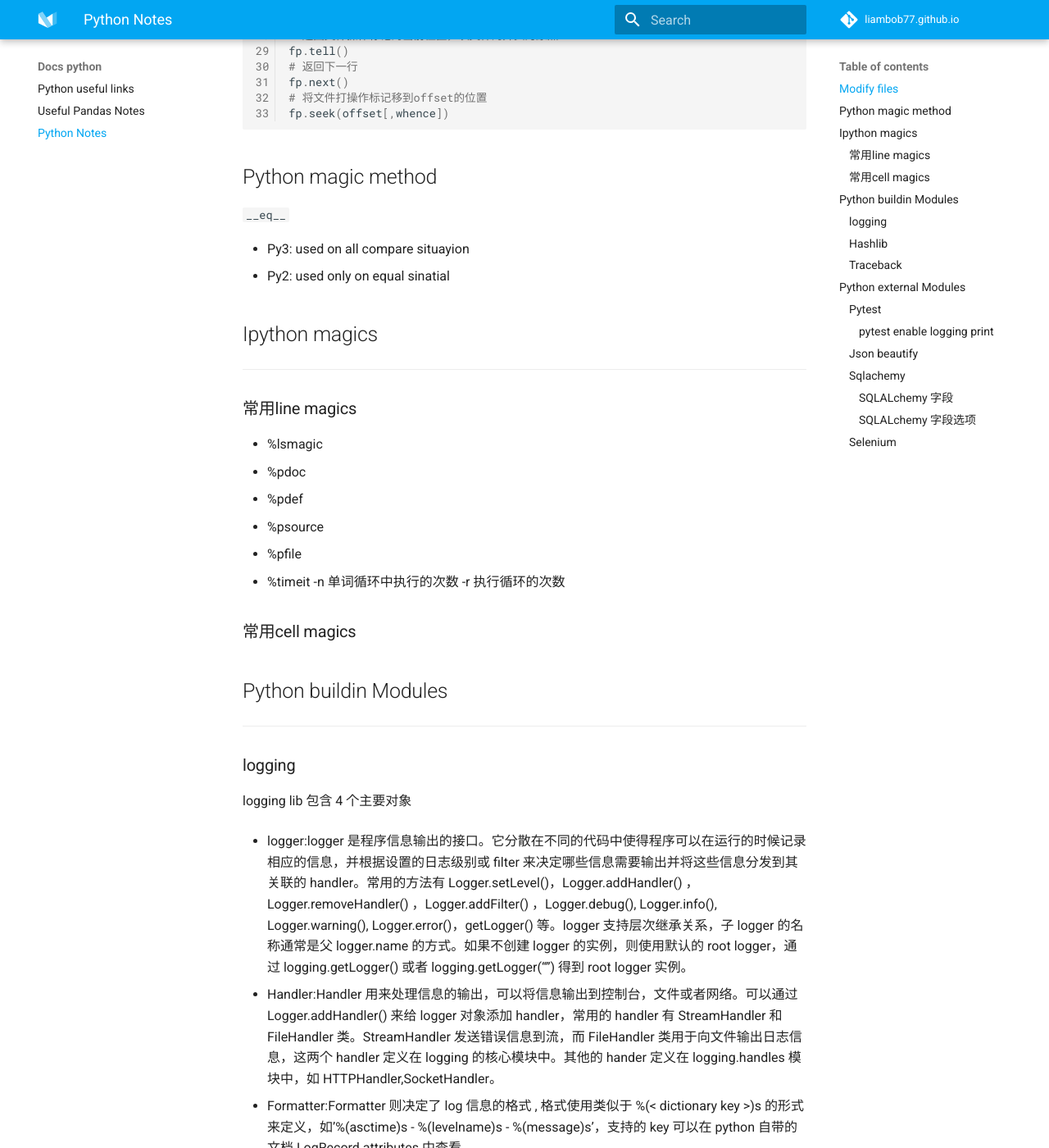
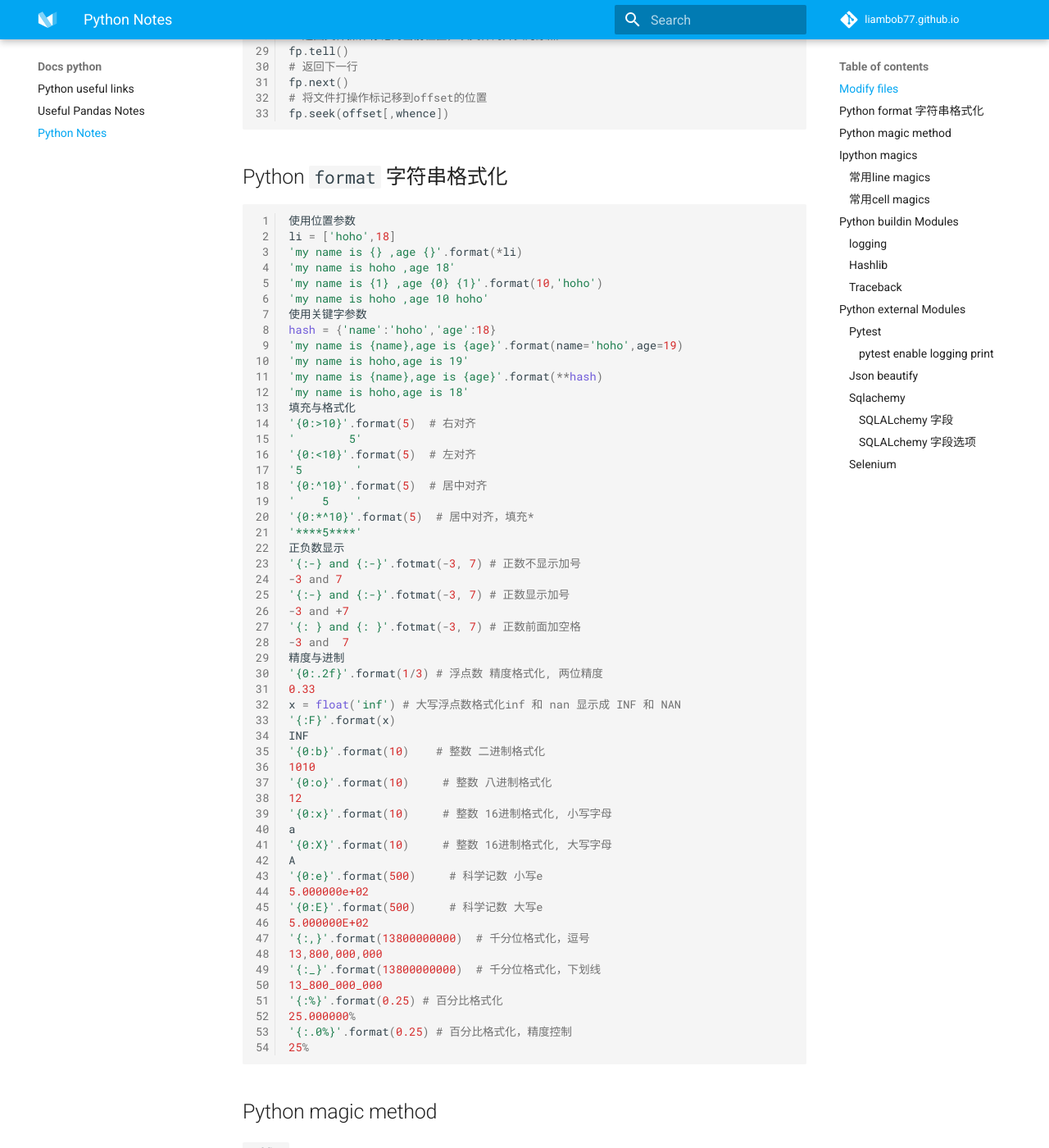
Before and after one commit to liambob77/ruihan.tech, an MkDocs documentation site: the page built from docs/docs_python/python.md, in a window 1280 px wide and 1400 px high, scrolled down 861 px. Shown: the whole window at 82% size. Built offline with MkDocs 1.6.1 and Material for MkDocs 9.7.7, drawn with Linux system fonts in a browser that asks for light colours; comment, search, counter and statistics services are not loaded.

Commit message:
Update python.md

````diff
--- a/docs/docs_python/python.md
+++ b/docs/docs_python/python.md
@@ -41,6 +41,66 @@ fp.next()
 # 将文件打操作标记移到offset的位置
 fp.seek(offset[,whence])
 ```
+
+## Python `format` 字符串格式化
+
+```python
+使用位置参数
+li = ['hoho',18]
+'my name is {} ,age {}'.format(*li)
+'my name is hoho ,age 18'
+'my name is {1} ,age {0} {1}'.format(10,'hoho')
+'my name is hoho ,age 10 hoho'
+使用关键字参数
+hash = {'name':'hoho','age':18}
+'my name is {name},age is {age}'.format(name='hoho',age=19)
+'my name is hoho,age is 19'
+'my name is {name},age is {age}'.format(**hash)
+'my name is hoho,age is 18'
+填充与格式化
+'{0:>10}'.format(5)  # 右对齐
+'        5'
+'{0:<10}'.format(5)  # 左对齐
+'5        '
+'{0:^10}'.format(5)  # 居中对齐
+'    5    '
+'{0:*^10}'.format(5)  # 居中对齐，填充*
+'****5****'
+正负数显示
+'{:-} and {:-}'.fotmat(-3, 7) # 正数不显示加号
+-3 and 7
+'{:-} and {:-}'.fotmat(-3, 7) # 正数显示加号
+-3 and +7
+'{: } and {: }'.fotmat(-3, 7) # 正数前面加空格
+-3 and  7
+精度与进制
+'{0:.2f}'.format(1/3) # 浮点数 精度格式化, 两位精度
+0.33
+x = float('inf') # 大写浮点数格式化inf 和 nan 显示成 INF 和 NAN
+'{:F}'.format(x)
+INF
+'{0:b}'.format(10)    # 整数 二进制格式化
+1010
+'{0:o}'.format(10)     # 整数 八进制格式化
+12
+'{0:x}'.format(10)     # 整数 16进制格式化, 小写字母
+a
+'{0:X}'.format(10)     # 整数 16进制格式化, 大写字母
+A
+'{0:e}'.format(500)     # 科学记数 小写e
+5.000000e+02
+'{0:E}'.format(500)     # 科学记数 大写e
+5.000000E+02
+'{:,}'.format(13800000000)  # 千分位格式化，逗号
+13,800,000,000
+'{:_}'.format(13800000000)  # 千分位格式化，下划线
+13_800_000_000
+'{:%}'.format(0.25) # 百分比格式化
+25.000000%
+'{:.0%}'.format(0.25) # 百分比格式化，精度控制
+25%
+```
+
 
 ## Python magic method
 
````
